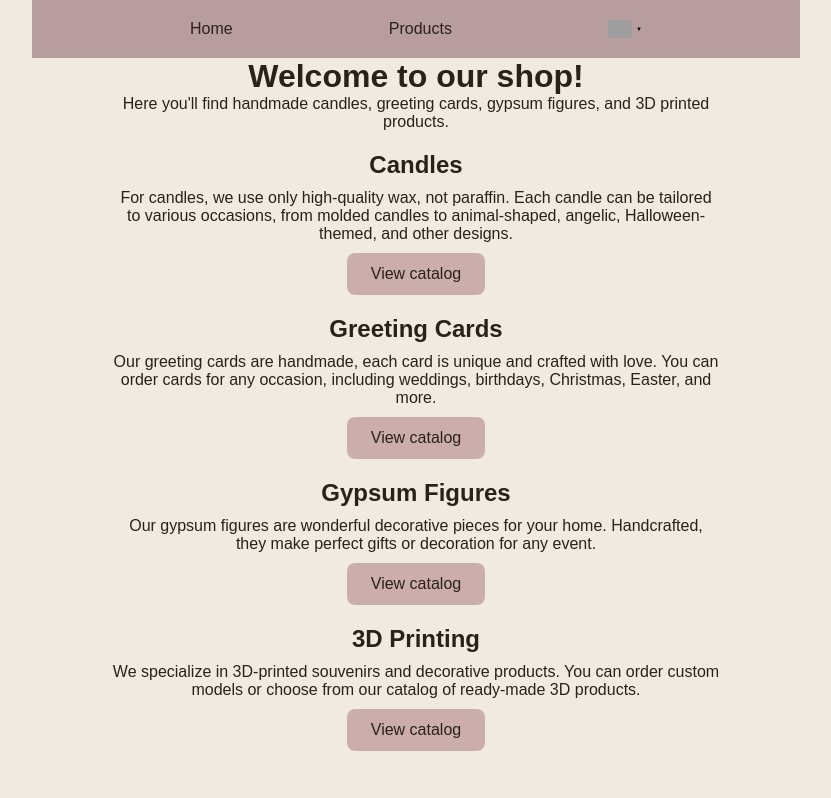
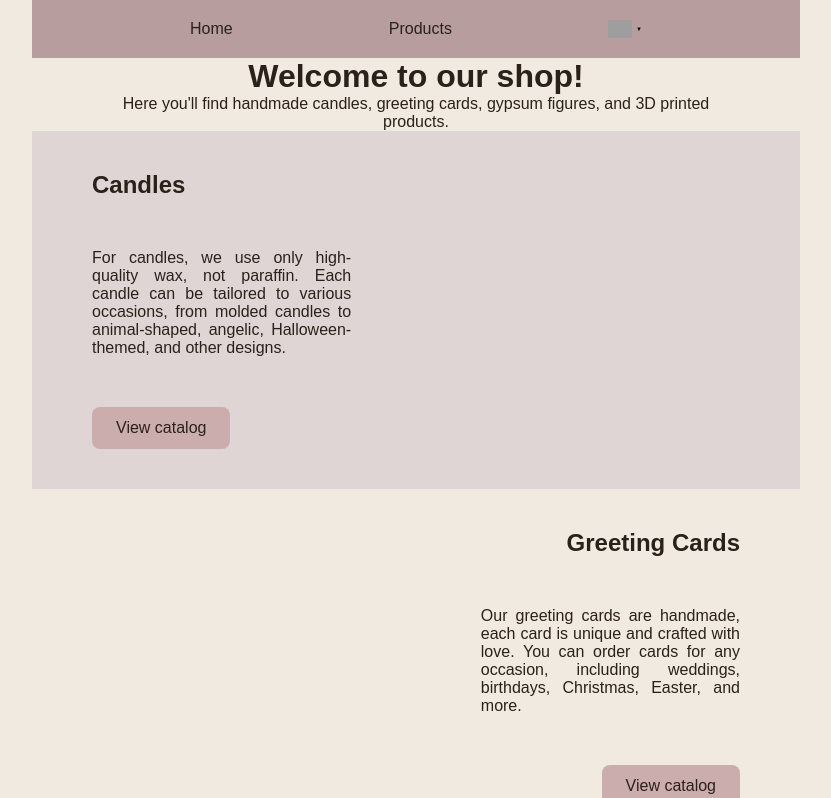
Before and after one commit to acvetochka/handmade-shop, a Next.js app: page /en in a window 1280 px wide. Shown: the top 798 px of the page, without its empty margins (224-1055 px from the left). Built offline with nearby package versions, Linux system fonts and the light colour scheme; grey boxes are pictures that could not be loaded.

Commit message:
change category card

```diff
--- a/src/components/CategoryCard/CategoryCard.styles.tsx
+++ b/src/components/CategoryCard/CategoryCard.styles.tsx
@@ -1,18 +1,44 @@
 import { css } from "@emotion/react";
 
-export const categoryBox = css`
+export const categoryBox = (index: number) => css`
+  // display: flex;
+  // flex-direction: column;
+  // min-height: 300px;
+  // align-items: center;
+  // text-align: center;
+  // background-image: url("/home/kerzen.jpg");
+  // background-color: rgba(255, 255, 255, 0.6);
+  // background-size: cover;
+  // background-blend-mode: lighten;
+  background-color: ${index % 2 ? "#f0eae0" : "#dfd5d5"};
+`;
+
+export const categoryWrapper = css`
+  display: flex;
+  padding: 40px 0;
+  align-items: space-between;
+`;
+
+export const imageWrapper = (index: number) => css`
+  width: 60%;
+  order: ${index % 2 === 0 ? 2 : 1};
+`;
+
+export const descriptionWrapper = (index: number) => css`
+  width: 40%;
+  order: ${index % 2 === 0 ? 1 : 2};
+  // text-align: ${index % 2 === 0 ? "start" : "end"};
   display: flex;
   flex-direction: column;
-  align-items: center;
-  margin: 20px;
-  // padding: 20px;
-  text-align: center;
+  gap: 30px;
+  align-items: ${index % 2 ? "flex-end" : "flex-start"};
 `;
 
 export const categoryTitle = css`
-margin-bottom: 10px;
-`
+  margin-bottom: 20px;
+`;
 
 export const categoryDescription = css`
-margin-bottom: 10px;
-`
+  margin-bottom: 20px;
+  text-align: justify;
+`;
--- a/src/components/CategoryCard/CategoryCard.tsx
+++ b/src/components/CategoryCard/CategoryCard.tsx
@@ -1,19 +1,39 @@
 "use client";
 
-import { categoryBox, categoryDescription, categoryTitle } from "./CategoryCard.styles";
+import {
+  categoryBox,
+  categoryDescription,
+  categoryTitle,
+  categoryWrapper,
+  descriptionWrapper,
+  imageWrapper,
+} from "./CategoryCard.styles";
 import { useTranslation } from "@/i18n/I18nProvider";
 import { CategoryLink } from "../CategoryLink/CategoryLink";
 import { Container } from "../Container/Container";
 
-export const CategoryCard = ({ name }: { name: string }) => {
+export const CategoryCard = ({
+  name,
+  index,
+}: {
+  name: string;
+  index: number;
+}) => {
   const { t } = useTranslation();
 
   return (
-    <section css={categoryBox}>
+    <section css={categoryBox(index)}>
       <Container>
-      <h2 css={categoryTitle}>{t(`categories.${name}.title`)}</h2>
-      <p css={categoryDescription}>{t(`categories.${name}.description`)}</p>
-      <CategoryLink name={name}/>
+        <div css={categoryWrapper}>
+          <div css={imageWrapper(index)}></div>
+          <div css={descriptionWrapper(index)}>
+            <h2 css={categoryTitle}>{t(`categories.${name}.title`)}</h2>
+            <p css={categoryDescription}>
+              {t(`categories.${name}.description`)}
+            </p>
+            <CategoryLink name={name} />
+          </div>
+        </div>
       </Container>
     </section>
   );
--- a/src/components/CategoryLink/CategoryLink.styles.tsx
+++ b/src/components/CategoryLink/CategoryLink.styles.tsx
@@ -2,13 +2,18 @@ import { css } from "@emotion/react";
 
 export const categoryButton = css`
   position: relative;
+  max-width: 150px;
   padding: 12px 24px;
   border: none;
-  background: linear-gradient(to right,var(--button-hover) 50%,var(--button-background) 50%);
+  background: linear-gradient(
+    to right,
+    var(--button-hover) 50%,
+    var(--button-background) 50%
+  );
   background-size: 200% 100%;
   background-position: right bottom;
   border-radius: 8px;
-  color:  var(--foreground);
+  color: var(--foreground);
   transition: background-position 0.4s ease;
   cursor: pointer;
   font-size: 16px;
@@ -17,14 +22,14 @@ export const categoryButton = css`
   align-items: center;
   overflow: hidden;
 
-  & p{
+  & p {
     transition: transform 0.3s ease;
     display: inline-block;
   }
 
   & span {
     position: absolute;
-  right:10px;
+    right: 10px;
     opacity: 0;
     transform: translateX(-10px);
     transition: all 0.3s ease;
--- a/src/sections/HomeCategory/HomeCategory.tsx
+++ b/src/sections/HomeCategory/HomeCategory.tsx
@@ -10,8 +10,8 @@ const categoryList = [
 export const HomeCategory = (): JSX.Element => {
   return (
     <>
-      {categoryList.map(({ name }) => (
-        <CategoryCard key={name} name={name} />
+      {categoryList.map(({ name }, idx) => (
+        <CategoryCard key={name} name={name} index={idx} />
       ))}
     </>
   );
```
Lines whose indentation alone changed are shown as unchanged.
